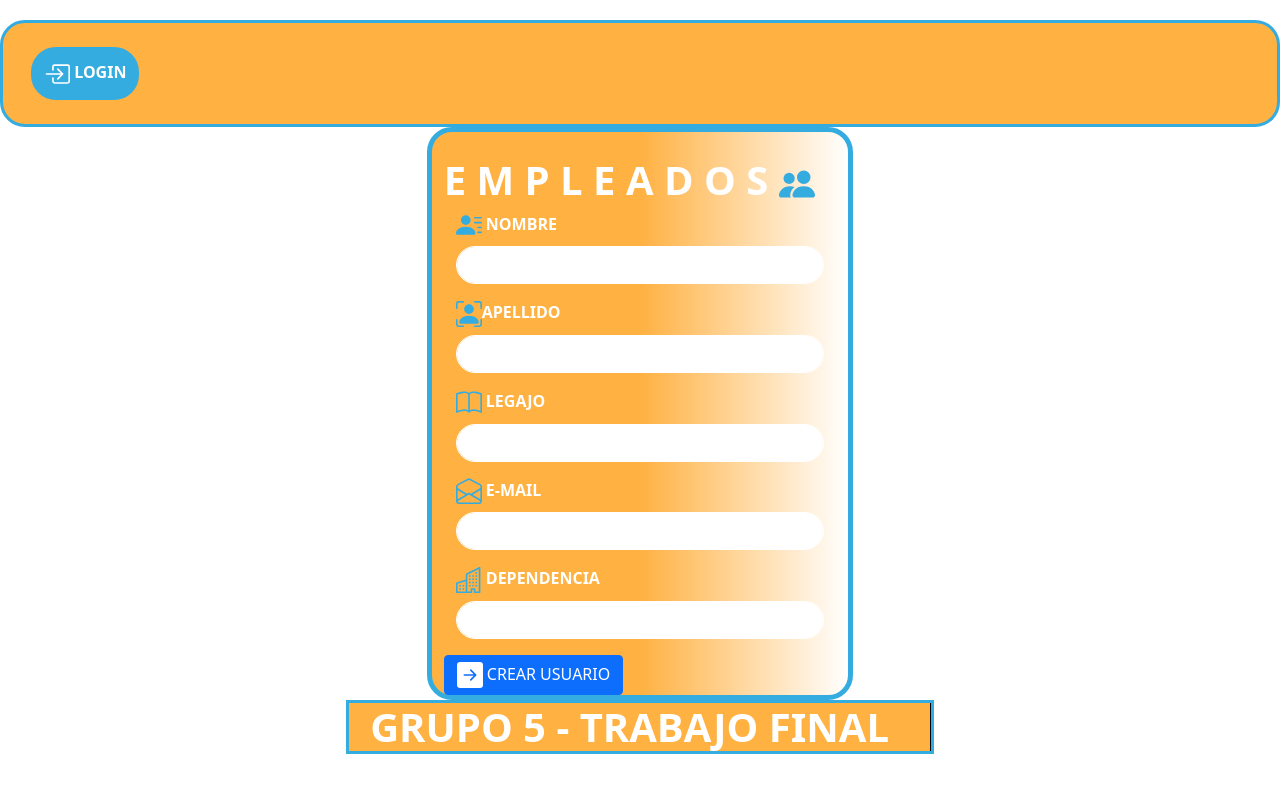
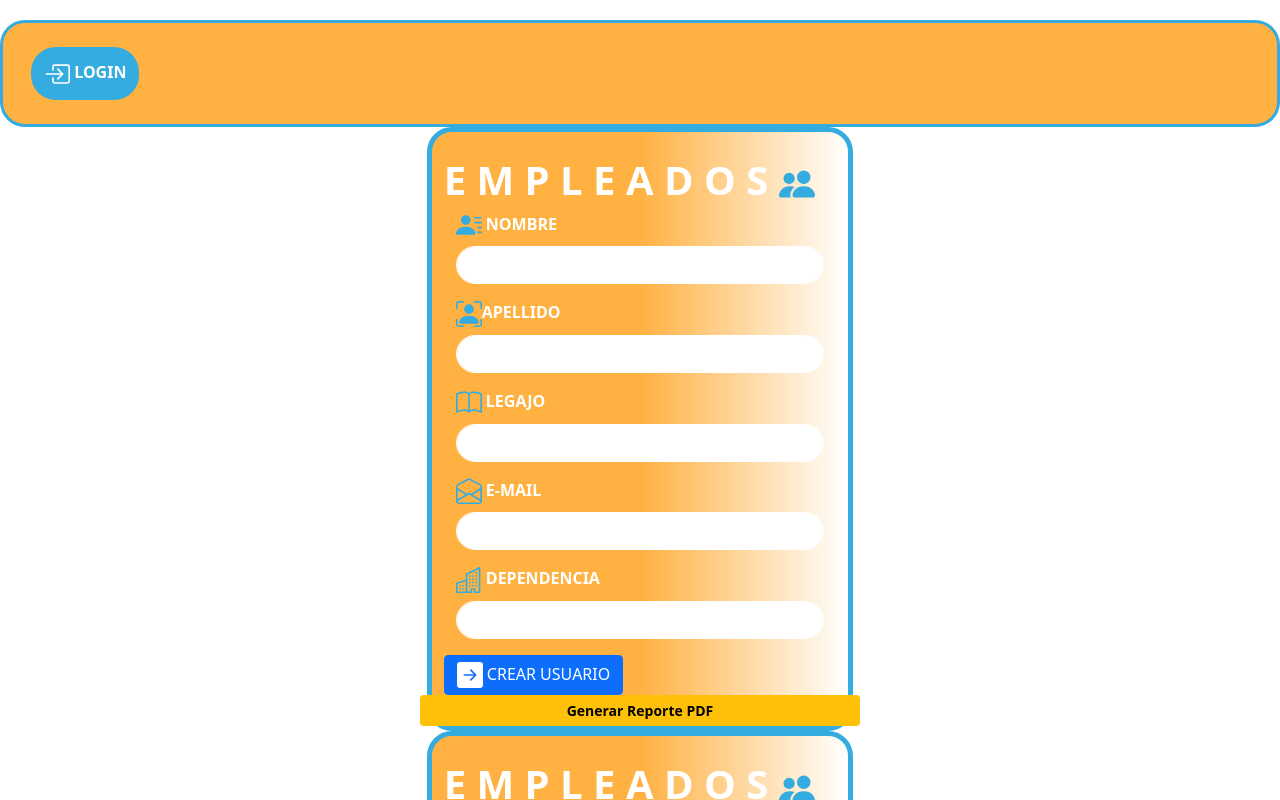
Before and after one commit to daviidlz01/TpFinal-grupo5, an Angular app in the folder frontend/: page /empC in a window 1280 px wide. Shown: the top 800 px of the page. Built offline with nearby package versions, Linux system fonts and the light colour scheme; what angularx-qrcode would draw is missing.

Commit message:
agregado de librerias y codigo jspdf

```diff
--- a/frontend/src/app/app.component.html
+++ b/frontend/src/app/app.component.html
@@ -3,5 +3,5 @@
 
 <router-outlet></router-outlet>
 
-
+<app-crear-empleado></app-crear-empleado>
 <app-footer></app-footer>
--- a/frontend/src/app/components/calendar/calendar.component.ts
+++ b/frontend/src/app/components/calendar/calendar.component.ts
@@ -33,7 +33,7 @@ end: {
  }
 
 
-  constructor(private calendarService: CalendarService) { }
+  constructor() { } //private calendarService: CalendarService
 
   ngOnInit(): void {
   }
--- a/frontend/src/app/components/crear-empleado/crear-empleado.component.html
+++ b/frontend/src/app/components/crear-empleado/crear-empleado.component.html
@@ -88,3 +88,8 @@
 
     </div>
 </div>
+
+<div class="row form-group justify-content-end mr-1">
+  <button type="button" class="btn btn-warning btn-sm" (click)="print()">
+      <strong>Generar Reporte PDF</strong></button>
+</div>
--- a/frontend/src/app/components/crear-empleado/crear-empleado.component.ts
+++ b/frontend/src/app/components/crear-empleado/crear-empleado.component.ts
@@ -3,6 +3,7 @@ import { Empleado } from 'src/app/models/empleado';
 import { Usuario } from 'src/app/models/login';
 import { EmpleadoService } from 'src/app/service/empleado.service';
 import { LoginService } from 'src/app/service/login.service';
+import * as printJS from 'print-js';
 
 @Component({
   selector: 'app-crear-empleado',
@@ -13,6 +14,7 @@ export class CrearEmpleadoComponent implements OnInit {
 
   empleado:Empleado;
   usuario:Usuario
+  propiedadesJSON!:JSON;
 
   constructor(private empledoService : EmpleadoService ,private loginService : LoginService ) {
     this.empleado = new Empleado()
@@ -51,4 +53,24 @@ export class CrearEmpleadoComponent implements OnInit {
     )
   }
 
+
+//metodo imprimir pdf.
+print(){
+  printJS({printable: this.propiedadesJSON,
+    properties: [
+      //field: es el atributo de la LISTA - displayName: es el encabezado de la tabla reporte
+      { field: 'fecha', displayName: 'FECHA'},
+      { field: 'horaInicio', displayName: 'HORAINICIO'},
+      { field: 'horaFIN', displayName: 'HORAFIN'},
+      { field: 'oficina', displayName: 'OFICINA'},
+      { field: 'estado', displayName: 'ESTADO'},
+      { field: 'recursos', displayName: 'RECURSOS'},
+      { field: 'participante', displayName: 'PARTICIPANTE'}
+    ], type: 'json'
+  })
 }
+
+
+
+
+}
--- a/frontend/src/app/components/empleado/empleado.component.html
+++ b/frontend/src/app/components/empleado/empleado.component.html
@@ -28,6 +28,7 @@
         </form>
         <br>
         <br>
+
 
       <hr>
       <p><em><strong><svg xmlns="http://www.w3.org/2000/svg" width="26" height="26" fill="#34ace0"
@@ -88,7 +89,10 @@
 
         </p>
 
-
+        <div class="row form-group justify-content-end mr-1">
+          <button type="button" class="btn btn-warning btn-sm" (click)="print()">
+              <strong>Generar Reporte PDF</strong></button>
+        </div>
 
 
         <qrcode  [qrdata]= "'prueba de reunion'" [width]="124" [errorCorrectionLevel]="'M'"></qrcode>
@@ -101,5 +105,9 @@
 </div>
 
 
+
+<app-calendar></app-calendar>
+
+
 <br>
 <br>
--- a/frontend/src/app/components/empleado/empleado.component.ts
+++ b/frontend/src/app/components/empleado/empleado.component.ts
@@ -7,6 +7,7 @@ import { Reunion } from 'src/app/models/reunion';
 import { Router } from '@angular/router';
 import { ReunionService } from 'src/app/services/reunion.service';
 import { ThisReceiver } from '@angular/compiler';
+import * as printJS from 'print-js';
 
 @Component({
   selector: 'app-empleado',
@@ -19,6 +20,7 @@ export class EmpleadoComponent implements OnInit {
   reuniones:Array<Reunion> = []
   empleados:Array<Empleado> = []
   asistente!: string // deberia ser boolean ?
+  propiedadesJSON!:JSON;
 
 
 // inyectar
@@ -50,7 +52,21 @@ export class EmpleadoComponent implements OnInit {
 
 //---------------------------------------------------------------------------
 
-
+//metodo imprimir pdf.
+print(){
+  printJS({printable: this.propiedadesJSON,
+    properties: [
+      //field: es el atributo de la LISTA - displayName: es el encabezado de la tabla reporte
+      { field: 'fecha', displayName: 'FECHA'},
+      { field: 'horaInicio', displayName: 'HORAINICIO'},
+      { field: 'horaFIN', displayName: 'HORAFIN'},
+      { field: 'oficina', displayName: 'OFICINA'},
+      { field: 'estado', displayName: 'ESTADO'},
+      { field: 'recursos', displayName: 'RECURSOS'},
+      { field: 'participante', displayName: 'PARTICIPANTE'}
+    ], type: 'json'
+  })
+}
 
 
 
--- a/frontend/src/app/components/home/home.component.html
+++ b/frontend/src/app/components/home/home.component.html
@@ -27,8 +27,28 @@
 <br>
 <br>
 
-<div>
-    <img class="m-auto d-block"  src="/assets/REUNIONES.png" alt=""  width="960" height="640">
-</div>
+
+<!--------------------------------------------------->
+<div id="carouselExampleInterval" class="carousel slide" data-bs-ride="carousel">
+    <div class="carousel-inner">
+      <div class="carousel-item active" data-bs-interval="10000">
+        <img src="/assets/REUNIONES.png" class="d-block w-100" alt="...">
+      </div>
+      <div class="carousel-item" data-bs-interval="2000">
+        <img src="/assets/Reuniones.jpg" class="d-block w-100" alt="...">
+      </div>
+      <div class="carousel-item">
+        <img src="/assets/reuniones2.jpg" class="d-block w-100" alt="...">
+      </div>
+    </div>
+    <button class="carousel-control-prev" type="button" data-bs-target="#carouselExampleInterval" data-bs-slide="prev">
+      <span class="carousel-control-prev-icon" aria-hidden="true"></span>
+      <span class="visually-hidden">Previous</span>
+    </button>
+    <button class="carousel-control-next" type="button" data-bs-target="#carouselExampleInterval" data-bs-slide="next">
+      <span class="carousel-control-next-icon" aria-hidden="true"></span>
+      <span class="visually-hidden">Next</span>
+    </button>
+  </div>
 <br>
 <br>
--- a/frontend/src/app/services/calendar.service.ts
+++ b/frontend/src/app/services/calendar.service.ts
@@ -1,15 +1,15 @@
-// import { Injectable } from '@angular/core';
-// import { Observable } from 'rxjs';
-// import { HttpClient } from '@angular/common/http';
-// import { HttpHeaders } from '@angular/common/http';
-// import { HttpParams } from '@angular/common/http';
+import { Injectable } from '@angular/core';
+import { Observable } from 'rxjs';
+import { HttpClient } from '@angular/common/http';
+import { HttpHeaders } from '@angular/common/http';
+import { HttpParams } from '@angular/common/http';
 
-// @Injectable({
-//   providedIn: 'root'
-// })
-// export class CalendarService {
+@Injectable({
+  providedIn: 'root'
+})
+export class CalendarService {
 
-//   constructor(private _http: HttpClient) { }
+  constructor(private _http: HttpClient) { }
 
 //   createEvent(event:any):Observable<any>{
 //     const httpOptions = {
@@ -29,3 +29,5 @@
 //     this._http.post("https://www.googleapis.com/calendar/v3/calendars/44dsbomjficpjcua5e99b0odsg@group.calendar.google.com/events",body , httpOptions)
 //   }
 // }
+
+}
```
Also changed, not shown: frontend/src/assets/Reuniones.jpg (added), frontend/src/assets/reuniones2.jpg (added).
